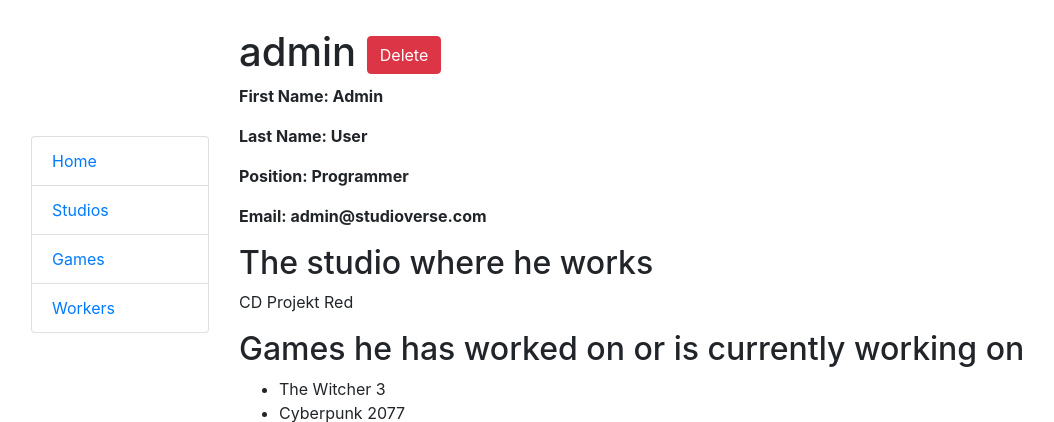
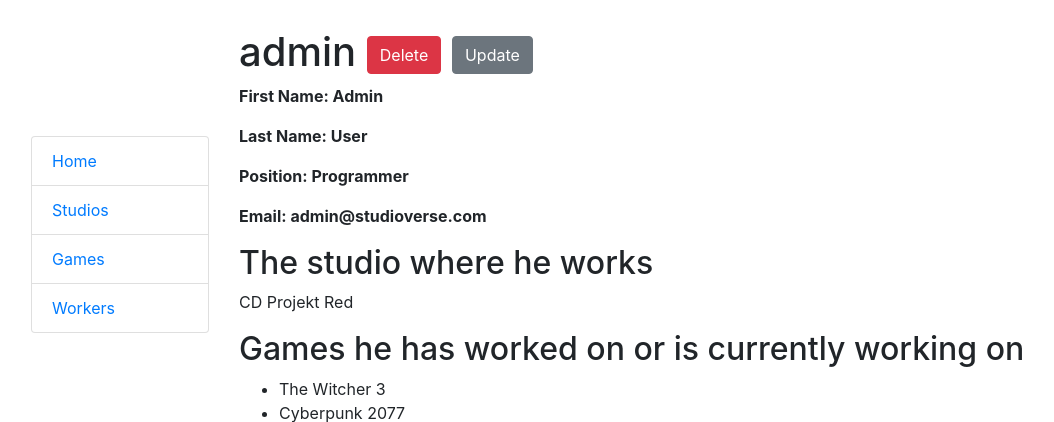
Before and after one commit to Sir-Churchill/game-studio, a Django app: page /workers/1/ in a window 1280 px wide. Shown: the top 422 px of the page, without its empty margins (0-1054 px from the left). Run offline with Django 5.2, Linux system fonts and the light colour scheme; a user stored in the database is signed in; data comes from the database, SQL or seed files in the repository.

Commit message:
feat(ui): add update action to worker detail page

```diff
--- a/templates/core/worker_detail.html
+++ b/templates/core/worker_detail.html
@@ -6,6 +6,10 @@
         {{ worker.username }}
     <a href="{% url 'core:worker-delete' worker.id %}" class="btn btn-danger link-to-page">
       Delete
+    </a>
+
+    <a href="{% url 'core:worker-update' worker.id %}" class="btn btn-secondary link-to-page">
+      Update
     </a>
     </h1>
     <p><strong>First Name: {{ worker.first_name }}</strong></p>
```
